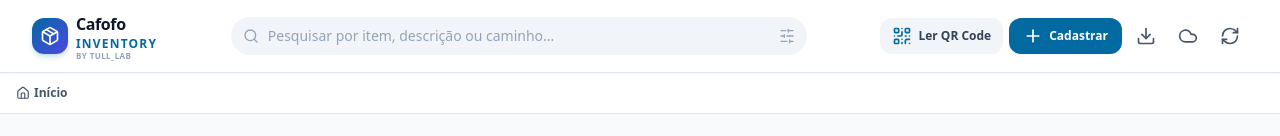
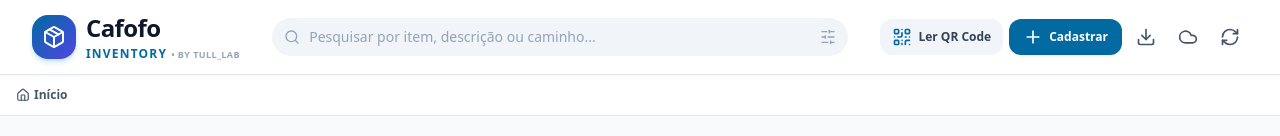
Before and after one commit to JethroTulio/cafofo-inventory, a React (Vite) app: page / in a window 1280 px wide. Shown: the top 136 px of the page. Built offline with nearby package versions, Linux system fonts and the light colour scheme; no server answers; the database is empty.

Commit message:
style: prominent Cafofo title with Inventory and by Tull_LAB sub-line

```diff
--- a/src/components/layout/Header.tsx
+++ b/src/components/layout/Header.tsx
@@ -54,15 +54,23 @@ export const Header: React.FC<HeaderProps> = ({
         {/* Linha Principal do Cabeçalho */}
         <div className="flex items-center justify-between gap-2">
 
-          {/* Logo & Marca Oficial (Vertical compacta: Cafofo em cima, Inventory embaixo) */}
-          <div className="flex items-center gap-2 cursor-pointer shrink-0" onClick={() => setActiveView('dashboard')}>
-            <div className="p-2 bg-gradient-to-br from-brand-600 to-indigo-600 rounded-xl text-white shadow-md shadow-brand-500/20">
-              <Package className="w-5 h-5" />
+          {/* Logo & Marca Oficial (Destacando "Cafofo" em fonte grande com "INVENTORY • by Tull_LAB" em sub-linha) */}
+          <div className="flex items-center gap-2.5 cursor-pointer shrink-0" onClick={() => setActiveView('dashboard')}>
+            <div className="p-2 sm:p-2.5 bg-gradient-to-br from-brand-600 to-indigo-600 rounded-2xl text-white shadow-md shadow-brand-500/20">
+              <Package className="w-5 h-5 sm:w-6 sm:h-6" />
             </div>
-            <div className="flex flex-col leading-none">
-              <span className="text-sm sm:text-base font-black text-slate-900 tracking-tight">Cafofo</span>
-              <span className="text-[10px] sm:text-xs font-bold text-brand-600 tracking-widest uppercase">Inventory</span>
-              <span className="text-[8px] text-slate-400 font-semibold tracking-wider uppercase">by Tull_LAB</span>
+            <div className="flex flex-col justify-center leading-none">
+              <span className="text-lg sm:text-2xl font-black text-slate-900 tracking-tight block">
+                Cafofo
+              </span>
+              <div className="flex items-center gap-1 mt-0.5">
+                <span className="text-[10px] sm:text-xs font-black text-brand-600 tracking-widest uppercase">
+                  Inventory
+                </span>
+                <span className="text-[8px] sm:text-[9px] text-slate-400 font-bold uppercase tracking-wider">
+                  • by Tull_LAB
+                </span>
+              </div>
             </div>
           </div>
 
```
